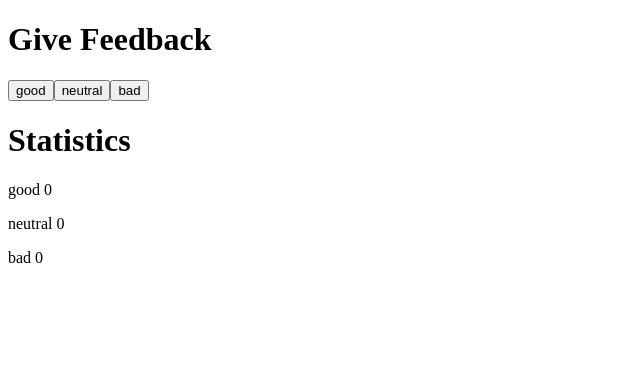
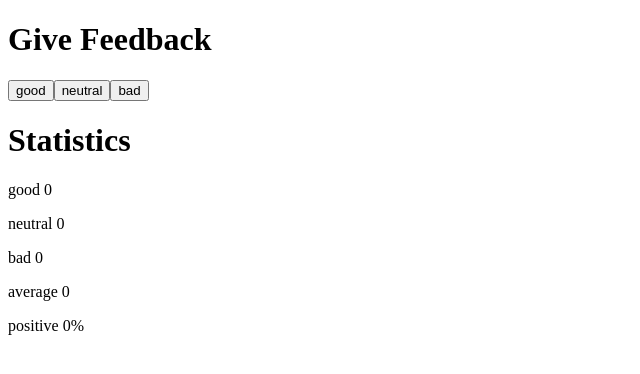
Before and after one commit to EmilBabazade/unicafe, a React (Create React App) app: page / in a window 1280 px wide. Shown: the top 374 px of the page, without its empty margins (0-640 px from the left). Built offline with nearby package versions, Linux system fonts and the light colour scheme.

Commit message:
added average and postive percentage to statistics component

```diff
--- a/src/index.tsx
+++ b/src/index.tsx
@@ -22,14 +22,22 @@ interface StatisticsProps {
   bad: number
 }
 
-const Statistics = ({good, neutral, bad}: StatisticsProps) => (
+const Statistics = ({good, neutral, bad}: StatisticsProps) => {
+  const total = (good + neutral + bad)
+  const average = total === 0 ? 0 : ( good - bad ) / total
+  const positive = total === 0 ? 0 : ( good * 100 ) / total
+
+  return (
     <div>
       <h1>Statistics</h1>
       <p>good {good}</p>
       <p>neutral {neutral}</p>
       <p>bad {bad}</p>
+      <p>average {average}</p>
+      <p>positive {positive}%</p>
     </div>
   )
+}
 
 const App = () => {
   const [goodCount, setGoodCount] = useState(0)
```
Lines whose indentation alone changed are shown as unchanged.
